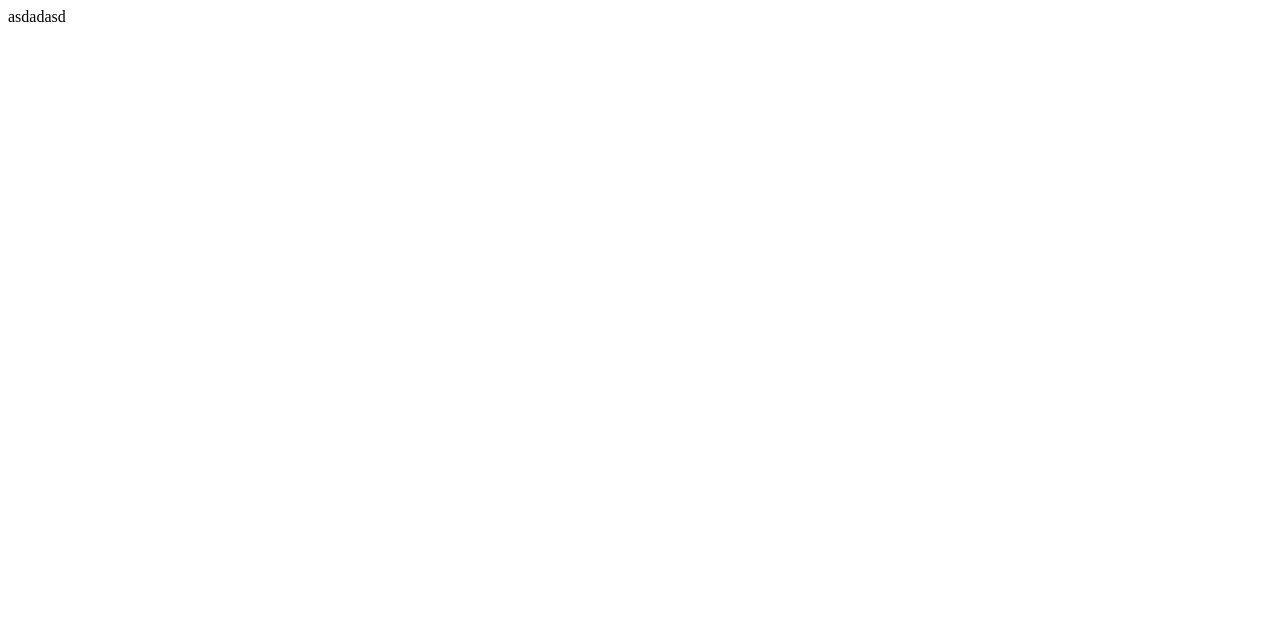
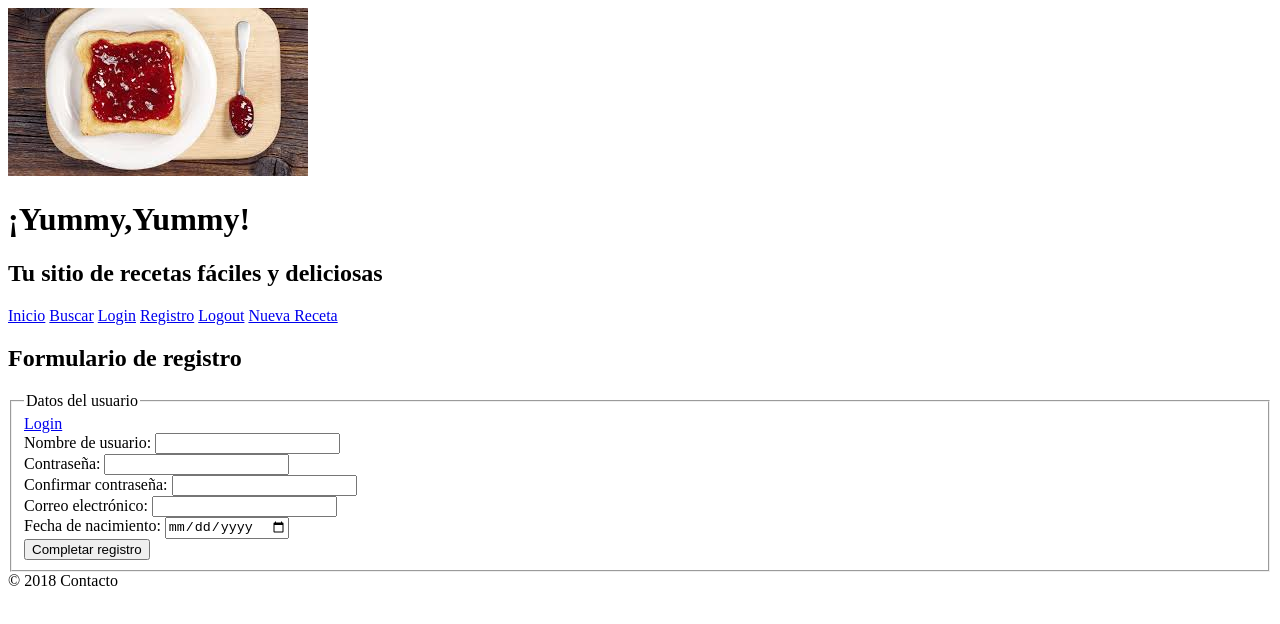
Before and after one commit to miephist/PCW, a plain HTML site: page Práctica 1/Html/registro.html in a window 1280 px wide. Drawn offline with Linux system fonts and the light colour scheme.

Commit message:
Registro
Registro

```diff
--- a/Práctica 1/Html/registro.html
+++ b/Práctica 1/Html/registro.html
@@ -1 +1,49 @@
-asdadasd
+<!DOCTYPE html>
+<html>
+  <head>
+    <meta charset="utf-8">
+    <meta name="viewport" content="width=device-width,initial-scale=1">
+    <title>Recetas Cocina</title>
+  </head>
+  <body>
+      <header>
+		<a href="index.html"><img src="../Foto/images.jpg" alt="Logo"></a>
+        <h1><b>¡Yummy,Yummy!</b></h1>
+        <h2>Tu sitio de recetas f&aacute;ciles y deliciosas</h2>
+          <nav>
+            <a href="index.html">Inicio</a>
+            <a href="buscar.html">Buscar</a>
+            <a href="login.html">Login</a>
+            <a href="registro.html">Registro</a>
+            <a href="index.html">Logout</a>
+            <a href="nueva-receta.html">Nueva Receta</a>
+          </nav>
+      </header>
+      <main>
+			<h2>Formulario de registro</h2>
+		<form>
+		<fieldset>
+			<legend>Datos del usuario</legend>
+			<a href="login.html">Login</a> <br><!-- CSS FOCO	-->
+			<label for="nusuario">Nombre de usuario:</label> <input type="text" name="nusuario" id="nusuario" pattern="^[A-Za-z][A-Za-z0-9]{5,21}" required><br><!-- no empezar por numero	-->
+			<label for="pass">Contraseña:</label> <input type="password" name="pass" id="pass" pattern="[A-Za-z0-9]{8,20}" required><br><!-- tengo que meter - _ -->
+			<label for="confpass">Confirmar contraseña:</label> <input type="password" name="confpass" id="confpass" required ><br>
+			<label for="correo">Correo electrónico:</label> <input type="email" name="correo" id="correo" required><br>
+			<label for="fecha">Fecha de nacimiento:</label> <input type="date" name="fecha" id="fecha" required><br>
+			<input type="submit" value="Completar registro"><br>
+		</fieldset>
+		</form>
+
+      </main>
+      <footer>
+        <nav>
+          <a>&copy;</a>
+          <a><time datetime="2018">2018</a>
+          <a>Contacto</a>
+        </nav>
+
+      </footer>
+
+
+  </body>
+</html>
```
